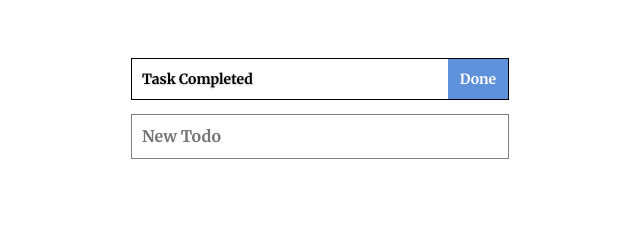
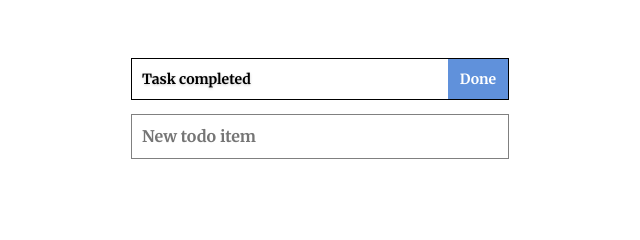
Before and after one commit to acecodes/dailytasklist, a plain HTML site: page index.html in a window 1280 px wide. Both pictures are taken after a click on the button "Done". Shown: the part 165-405 px from the top of the page, 319-959 px from the left. Drawn offline with nearby package versions, Linux system fonts and the light colour scheme.

Commit message:
Small tweaks to text

```diff
--- a/index.html
+++ b/index.html
@@ -9,17 +9,15 @@
     <link rel="stylesheet" href="static/css/custom.css" />
   </head>
 
-
-           <body ng-app="Todo">
-
-
+<body ng-app="Todo">
  <div class="site-wrapper">
 
       <div class="site-wrapper-inner">
 
         <div class="cover-container">
 
-<!--           <div class="masthead clearfix">
+<!--
+<div class="masthead clearfix">
             <div class="inner">
               <h3 class="masthead-brand">Cover</h3>
               <ul class="nav masthead-nav">
@@ -28,7 +26,8 @@
                 <li><a href="#">Contact</a></li>
               </ul>
             </div>
-          </div> -->
+          </div>
+-->
 
 <h1>Daily Task List</h1>
 <h4>Brought to you by Ace Eddleman</h4>
@@ -52,7 +51,7 @@
 
     <ul class="add-todo">
     <li>
-      <input type="text" class="txt" placeholder="New Todo"
+      <input type="text" class="txt" placeholder="New todo item"
         ng-model="newTodo" ng-keyup="add($event)" />
     </li>
     </ul>
--- a/static/js/script.js
+++ b/static/js/script.js
@@ -8,7 +8,7 @@ app.controller('TodoCtrl', function($scope) {
 	$scope.done = function(todo) {
 		var indexOf = $scope.todos.indexOf(todo);
 		if (indexOf !== -1) {
-			$scope.todos.splice(indexOf, 1, 'Task Completed');
+			$scope.todos.splice(indexOf, 1, 'Task completed');
 		}
 	};
 
```
